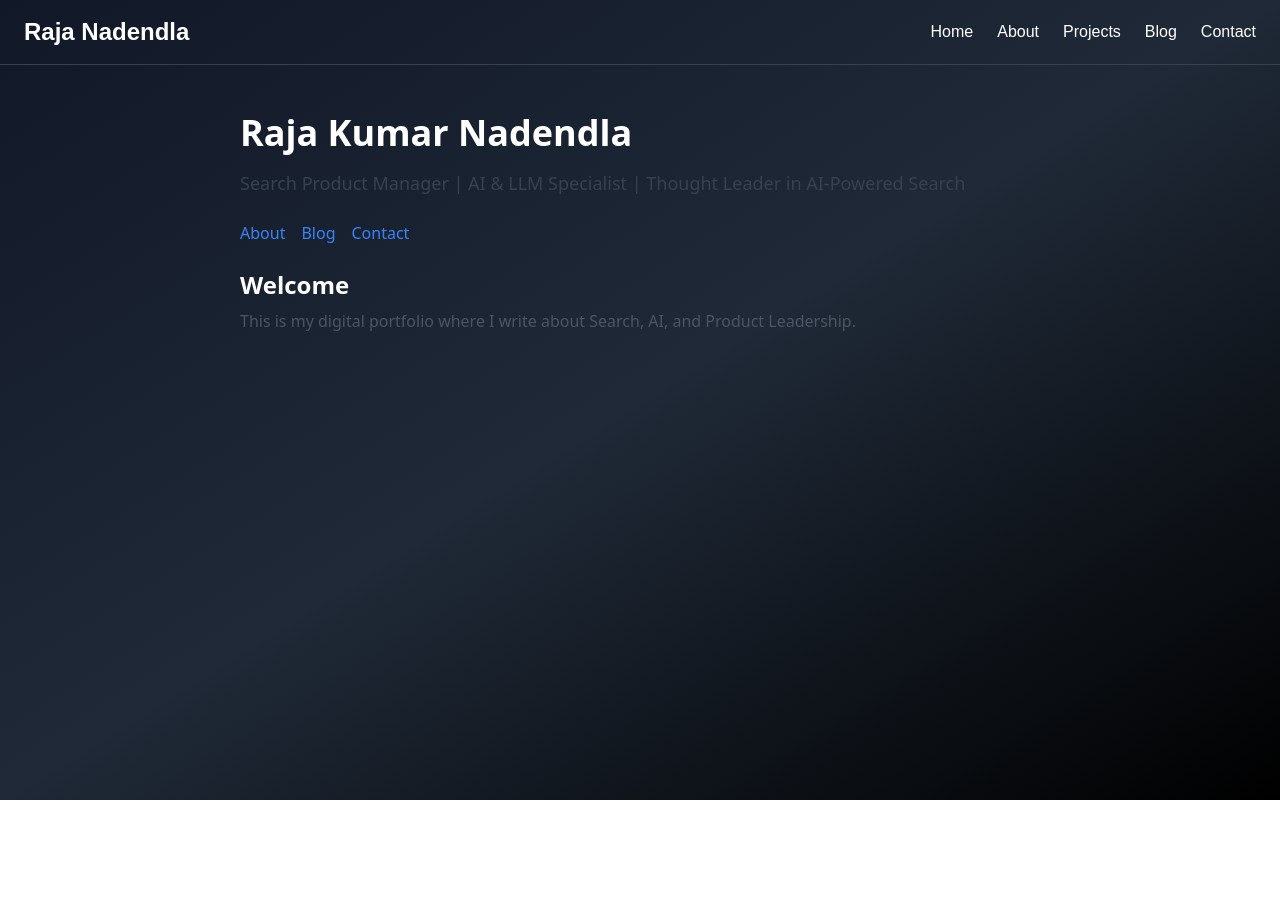
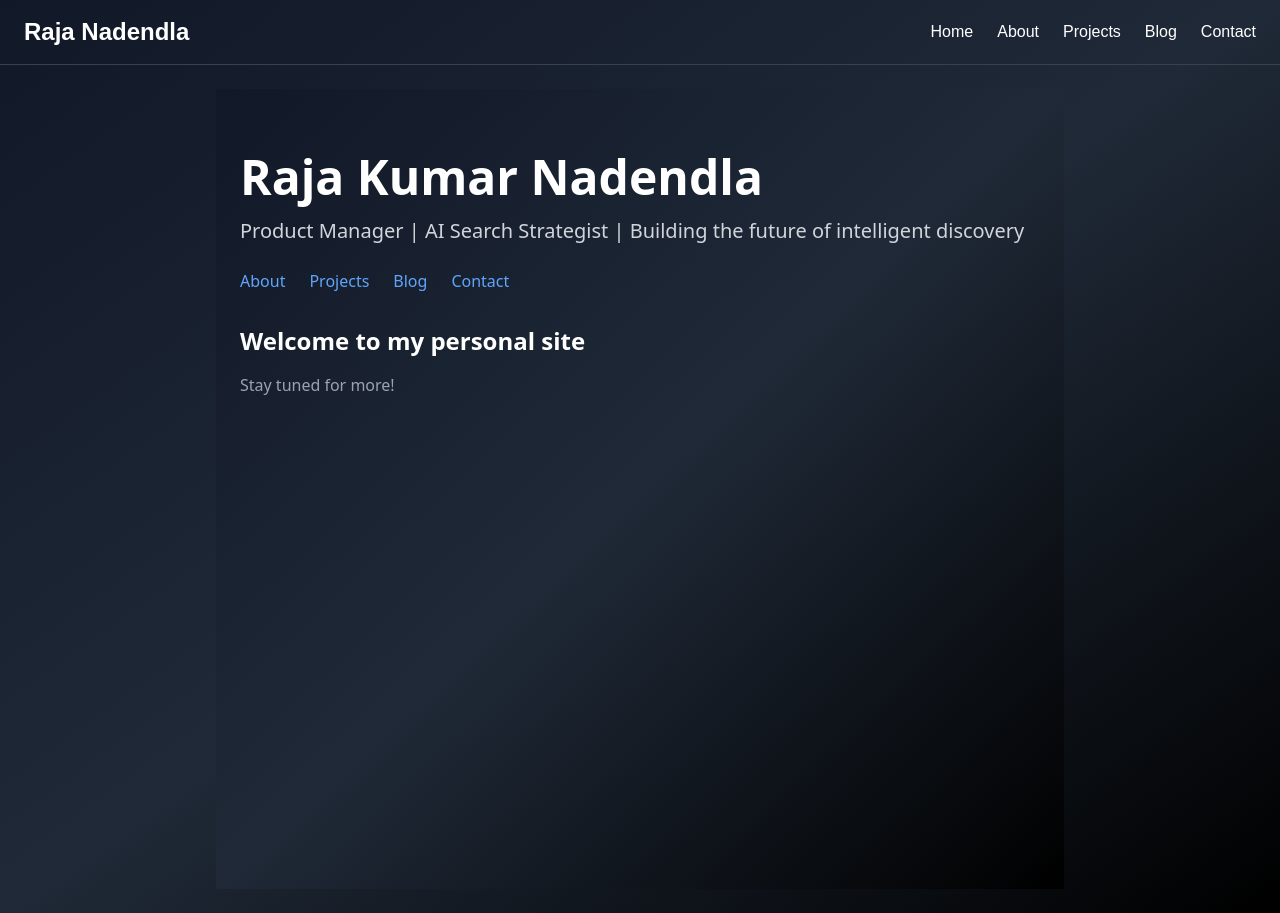
Before and after one commit to RajaNadendla/Portfolio, a Next.js app: page / in a window 1280 px wide. Before the commit the page ends 800 px from the top, so only its background shows below. Built offline with nearby package versions, Linux system fonts and the light colour scheme.

Commit message:
Update index.js

```diff
--- a/pages/index.js
+++ b/pages/index.js
@@ -2,22 +2,21 @@ import Link from 'next/link';
 
 export default function Home() {
   return (
-    <main className="p-6 font-sans">
-      <h1 className="text-4xl font-bold mb-4">Raja Kumar Nadendla</h1>
-      <p className="text-lg text-gray-700 mb-6">
-        Search Product Manager | AI & LLM Specialist | Thought Leader in AI-Powered Search
-      </p>
-
-      <nav className="space-x-4 mb-6">
-        <Link href="/about" className="text-blue-500 hover:underline">About</Link>
-        <Link href="/blog" className="text-blue-500 hover:underline">Blog</Link>
-        <Link href="/contact" className="text-blue-500 hover:underline">Contact</Link>
-      </nav>
-
-      <h2 className="text-2xl font-semibold mb-2">Welcome</h2>
-      <p className="text-md text-gray-600 mb-4">
-        This is my digital portfolio where I write about Search, AI, and Product Leadership.
-      </p>
+    <main className="min-h-screen bg-gradient-to-br from-gray-900 via-gray-800 to-black text-white font-sans">
+      <div className="max-w-4xl mx-auto px-6 py-16">
+        <h1 className="text-5xl font-bold mb-4">Raja Kumar Nadendla</h1>
+        <p className="text-xl text-gray-300 mb-6">
+          Product Manager | AI Search Strategist | Building the future of intelligent discovery
+        </p>
+        <nav className="space-x-6 mb-8">
+          <Link href="/about" className="text-blue-400 hover:underline">About</Link>
+          <Link href="/projects" className="text-blue-400 hover:underline">Projects</Link>
+          <Link href="/blog" className="text-blue-400 hover:underline">Blog</Link>
+          <Link href="/contact" className="text-blue-400 hover:underline">Contact</Link>
+        </nav>
+        <h2 className="text-2xl font-semibold">Welcome to my personal site</h2>
+        <p className="text-gray-400 mt-4">Stay tuned for more!</p>
+      </div>
     </main>
   );
 }
```
